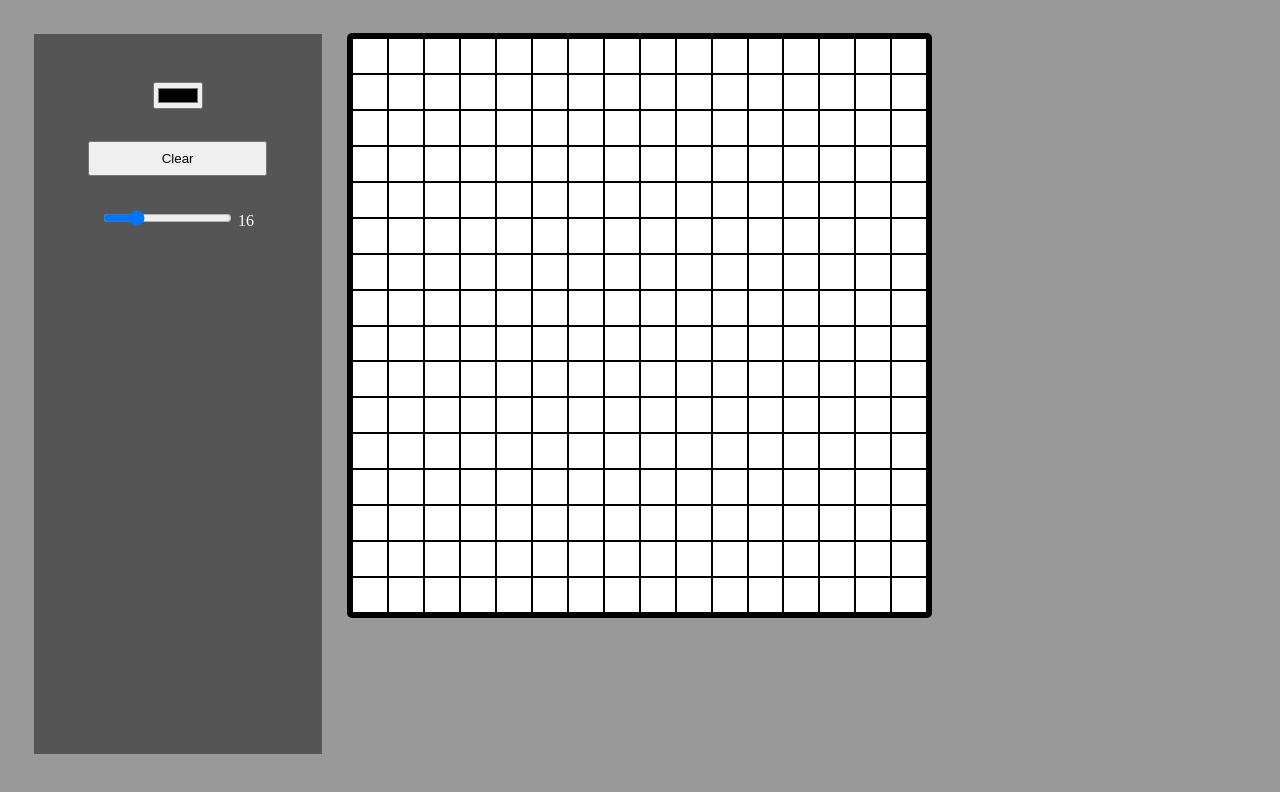
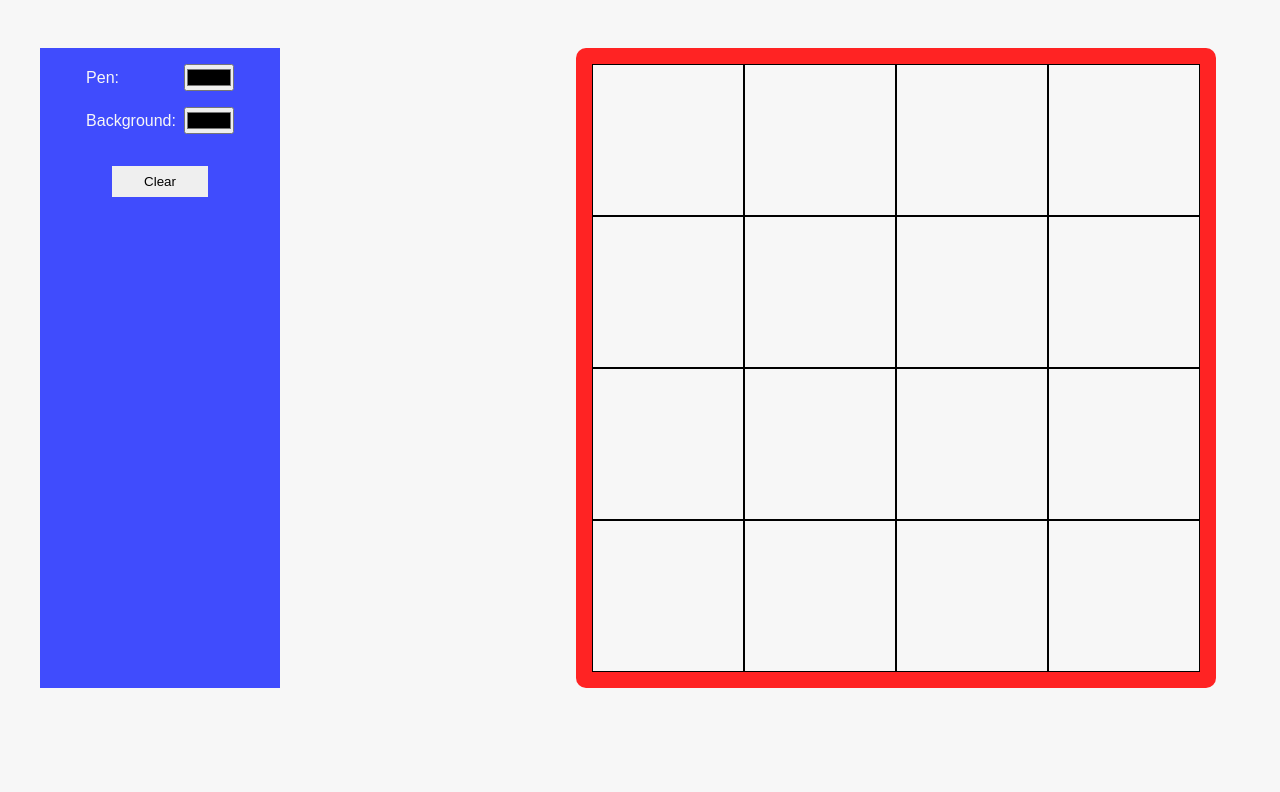
Before and after one commit to Darowl/Etch-A-Sketch, a plain HTML site: page index.html in a window 1280 px wide. Drawn offline with Linux system fonts and the light colour scheme.

Commit message:
fixing html and css

```diff
--- a/index.html
+++ b/index.html
@@ -8,10 +8,43 @@
     <link rel="stylesheet" href="styles.css">
 </head>
 <body>
-    <!-- <header>
-        <h1>Pixel Sketch</h1>
-    </header> -->
-    <div class="container">
+    <section class="options">
+        <form class="options-color" action="#">
+            <!-- <label for="color-pen">Color Pen:</label>
+            <input type="color" name="colorPen" id="color-pen">
+            <label for="color-background">Color background:</label>
+            <input type="color" name="color-background" id="color-background"> -->
+            <div class="color-pen-container">
+                <label for="color-pen">Pen:</label>
+                <input type="color" name="colorPen" id="color-pen" >
+            </div>
+            <div class="color-background-container">
+                <label for="color-background">Background:</label>
+                <input type="color" name="color-background" id="color-background">
+            </div>
+
+        </form>
+        <button type="button">Clear</button>
+    </section>
+    <section class="grid">
+        <div class="grid-item"></div>
+        <div class="grid-item"></div>
+        <div class="grid-item"></div>
+        <div class="grid-item"></div>
+        <div class="grid-item"></div>
+        <div class="grid-item"></div>
+        <div class="grid-item"></div>
+        <div class="grid-item"></div>
+        <div class="grid-item"></div>
+        <div class="grid-item"></div>
+        <div class="grid-item"></div>
+        <div class="grid-item"></div>
+        <div class="grid-item"></div>
+        <div class="grid-item"></div>
+        <div class="grid-item"></div>
+        <div class="grid-item"></div>
+    </section>
+    <!-- <div class="container">
         <div class="container-left">
             <div class="container-left-options">
                 <form class="options-color">
@@ -28,7 +61,7 @@
             <div id="gridContainer" class="container-grid">
             </div>
         </div>
-    </div>
+    </div> -->
     <script src="main.js"></script>
 </body>
 </html>
--- a/styles.css
+++ b/styles.css
@@ -1,14 +1,87 @@
-body {
-  background-color: #999999;
-  color: #fff;
+* {
+  padding: 0;
+  margin: 0;
+  box-sizing: border-box;
 }
 
-.container {
-    display: inline-block;
+
+body {
+  background-color: #f7f7f7;
+  color: rgb(248, 248, 248);
+  font-family: sans-serif;
+  display: flex;
+  justify-content: space-between;
+  flex-wrap: wrap;
 }
 
-header {
-  text-align: center;
+label {
+  margin-right: .5rem;
+}
+
+button {
+  padding: .5rem;
+  width: 50%;
+  border: none;
+}
+
+.options, .options-color {
+  display: flex;
+  flex-direction: column;
+}
+
+.options {
+  background-color: rgb(64, 76, 253);
+  color: #f7f7f7;
+  min-width: 15rem;
+  max-width: 25%;
+  height: 80vh;
+  margin: 3rem 2.5rem;
+  padding: 1rem 1.5rem;
+  align-items: center;
+  gap: 2rem;
+}
+
+.options-color {
+  justify-content: center;
+  gap: 1rem;
+}
+
+.color-pen-container, .color-background-container {
+  display: flex;
+  justify-content: space-between;
+  align-items: center;
+}
+
+/* input[type="color"] {
+
+} */
+
+.grid {
+  display: flex;
+  flex-wrap: wrap;
+  min-width: 50%;
+  height: 80vh;
+  margin: 3rem 4rem 3rem 3rem;
+  background-color: rgb(255, 35, 35);
+  padding: 1rem;
+  border-radius: 10px;
+}
+
+.grid-item {
+  background-color: #f7f7f7;
+  border: 1px solid black;
+  flex-basis: 25%;
+}
+
+.grid-item:hover {
+  filter: brightness(95%);
+}
+
+
+
+
+/* .container {
+    display: inline-block;
 }
 
 .container-right {
@@ -63,4 +136,4 @@ button {
 .color {
   background-color: rgb(0, 0, 0);
   border: 1px solid black;
-}
+} */
```
